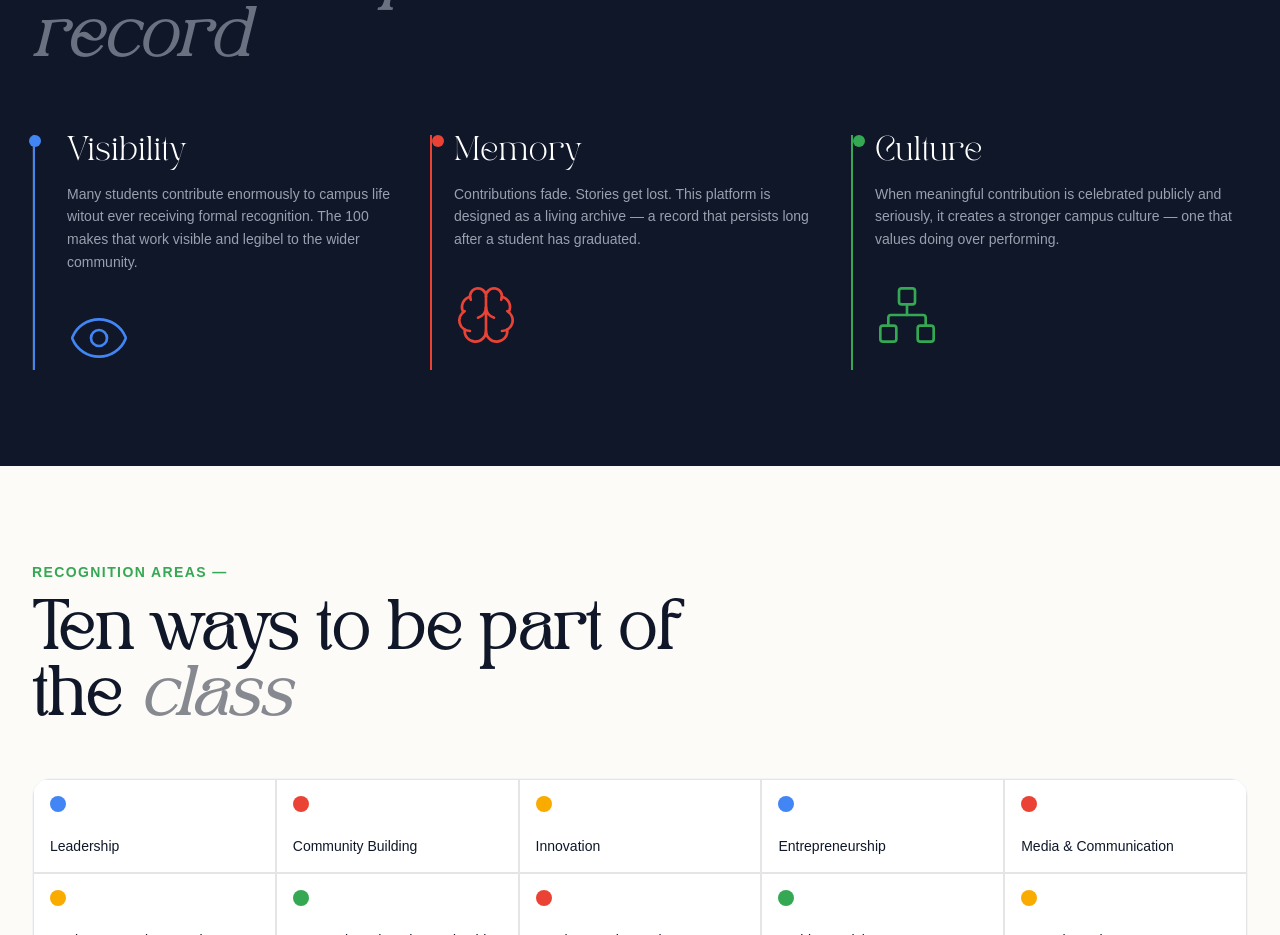
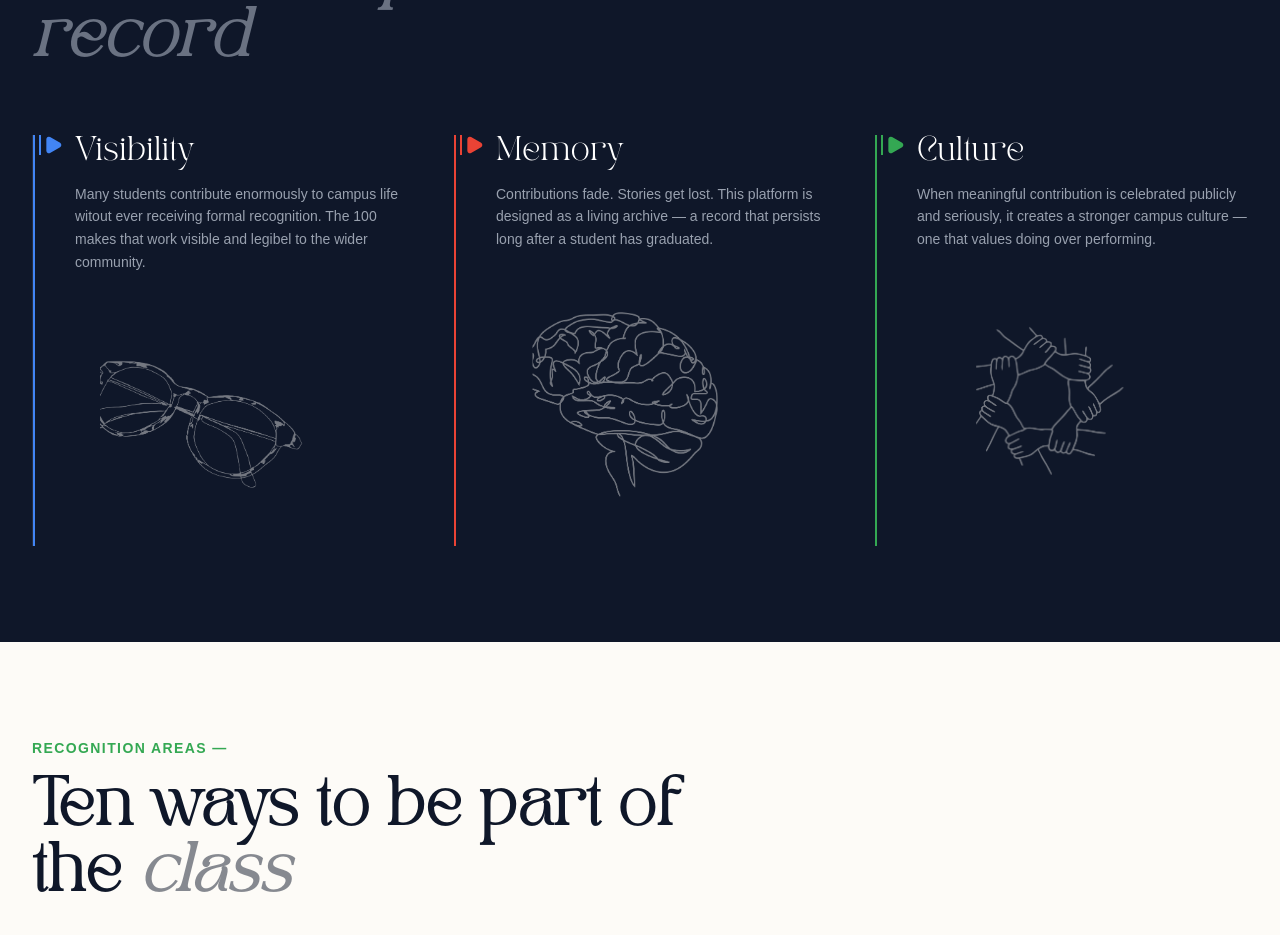
Before and after one commit to GDGBabcockUniversity/the-hundred, a Next.js app: page / in a window 1280 px wide. Shown: the part 1840-2775 px from the top of the page. Built offline with nearby package versions, Linux system fonts and the light colour scheme; a web font is replaced by a local one.

Commit message:
feat: replace SVG icons with Image components and add Play markers in DarkFeaturesSection.tsx

```diff
--- a/components/landing/DarkFeaturesSection.tsx
+++ b/components/landing/DarkFeaturesSection.tsx
@@ -1,4 +1,5 @@
-import { Eye, Brain, Network } from "lucide-react";
+import Image from "next/image";
+import { Play } from "lucide-react";
 
 export function DarkFeaturesSection() {
   return (
@@ -18,8 +19,11 @@ export function DarkFeaturesSection() {
 
         <div className="grid grid-cols-1 md:grid-cols-3 gap-12 border-l border-white/10">
           {/* Feature 1 */}
-          <div className="relative pl-8 border-l-2 border-brand-blue group">
-            <div className="absolute -left-1.5 top-0 w-3 h-3 rounded-full bg-brand-blue" />
+          <div className="relative pl-10 border-l-2 border-brand-blue group">
+            <div className="absolute left-1 top-0 flex items-center gap-0.5 text-brand-blue">
+              <div className="w-[2px] h-5 bg-current" />
+              <Play className="w-5 h-5 fill-current" />
+            </div>
             <h3 className="text-2xl font-serif mb-4 flex items-center gap-3">
               Visibility
             </h3>
@@ -28,12 +32,20 @@ export function DarkFeaturesSection() {
               receiving formal recognition. The 100 makes that work visible and
               legibel to the wider community.
             </p>
-            <Eye className="w-16 h-16 text-brand-blue transition-colors stroke-1" />
+            <Image
+              src="/visibility-icon.png"
+              alt="Visibility"
+              width={64}
+              height={64}
+              className="w-60 h-60 object-contain"
+            />
           </div>
 
-          {/* Feature 2 */}
-          <div className="relative pl-8 border-l-2 border-brand-red group md:border-l-0 md:pl-0 md:before:content-[''] md:before:absolute md:before:-left-6 md:before:top-0 md:before:w-0.5 md:before:h-full md:before:bg-brand-red">
-            <div className="absolute -left-1.5 top-0 w-3 h-3 rounded-full bg-brand-red md:-left-5.5" />
+          <div className="relative pl-10 border-l-2 border-brand-red group">
+            <div className="absolute left-1 top-0 flex items-center gap-0.5 text-brand-red">
+              <div className="w-[2px] h-5 bg-current" />
+              <Play className="w-5 h-5 fill-current" />
+            </div>
             <h3 className="text-2xl font-serif mb-4 flex items-center gap-3">
               Memory
             </h3>
@@ -42,12 +54,20 @@ export function DarkFeaturesSection() {
               a living archive — a record that persists long after a student has
               graduated.
             </p>
-            <Brain className="w-16 h-16 text-brand-red transition-colors stroke-1" />
+            <Image
+              src="/memory-icon.png"
+              alt="Memory"
+              width={64}
+              height={64}
+              className="w-60 h-60 object-contain"
+            />
           </div>
 
-          {/* Feature 3 */}
-          <div className="relative pl-8 border-l-2 border-brand-green group md:border-l-0 md:pl-0 md:before:content-[''] md:before:absolute md:before:-left-6 md:before:top-0 md:before:w-0.5 md:before:h-full md:before:bg-brand-green">
-            <div className="absolute -left-1.5 top-0 w-3 h-3 rounded-full bg-brand-green md:-left-5.5" />
+          <div className="relative pl-10 border-l-2 border-brand-green group">
+            <div className="absolute left-1 top-0 flex items-center gap-0.5 text-brand-green">
+              <div className="w-[2px] h-5 bg-current" />
+              <Play className="w-5 h-5 fill-current" />
+            </div>
             <h3 className="text-2xl font-serif mb-4 flex items-center gap-3">
               Culture
             </h3>
@@ -56,7 +76,13 @@ export function DarkFeaturesSection() {
               it creates a stronger campus culture — one that values doing over
               performing.
             </p>
-            <Network className="w-16 h-16 text-brand-green transition-colors stroke-1" />
+            <Image
+              src="/culture-icon.png"
+              alt="Culture"
+              width={64}
+              height={64}
+              className="w-60 h-60 object-contain"
+            />
           </div>
         </div>
       </div>
```
